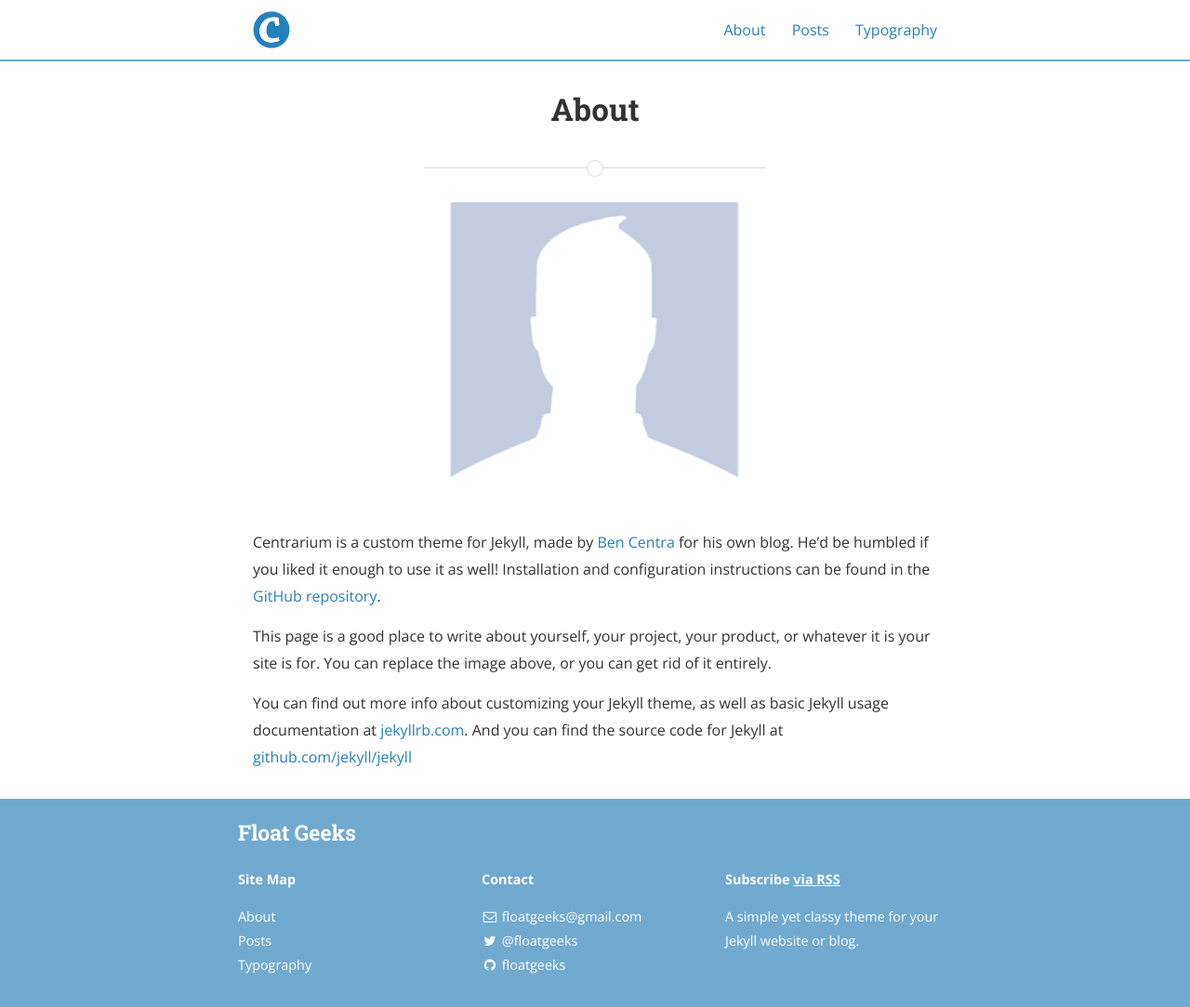
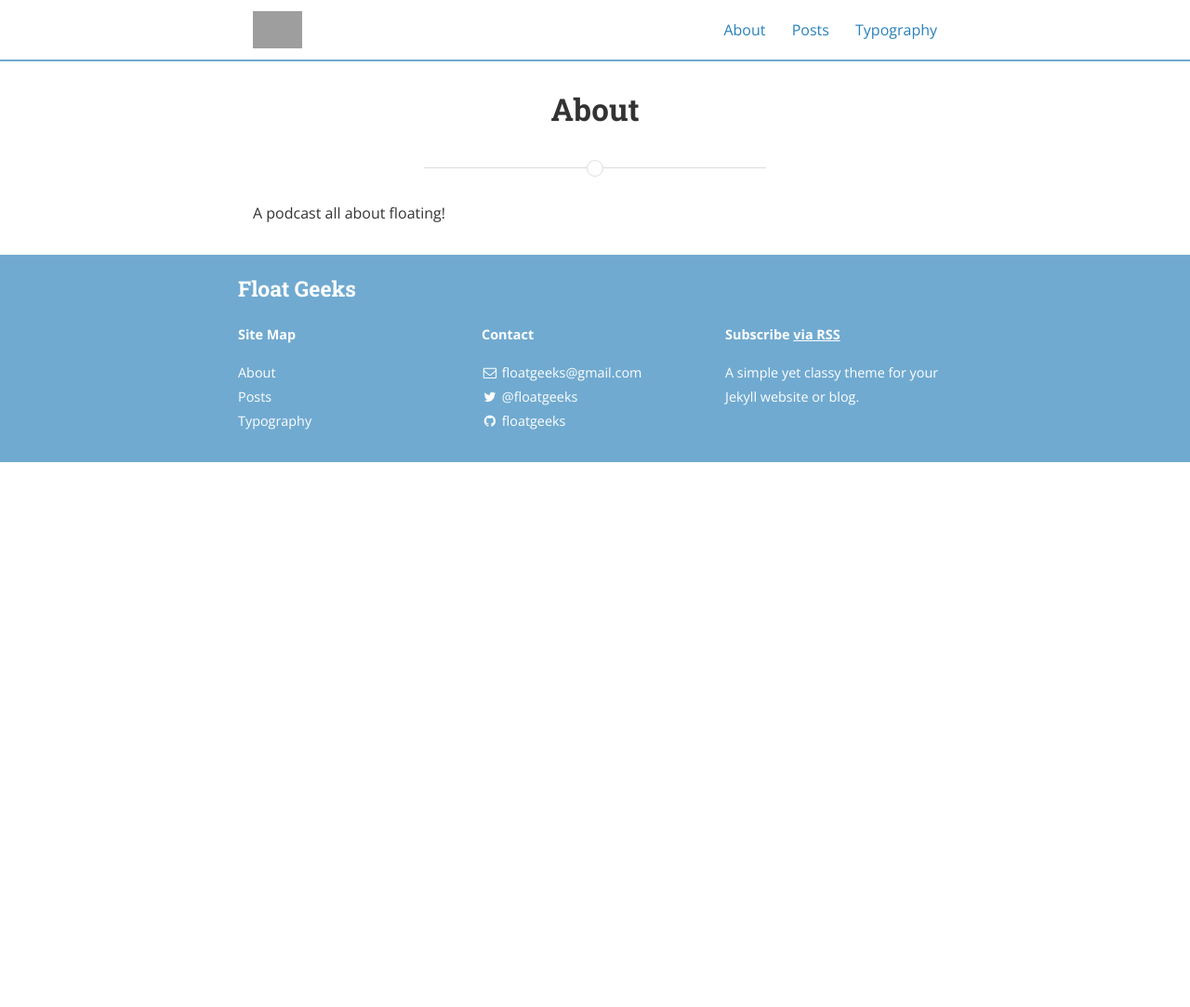
Before and after one commit to floatgeeks/floatgeeks.github.io, a Jekyll site: the page built from about.md, in a window 1280 px wide. Shown: the whole page at 93% size. Built offline with Jekyll 4.4.1, drawn with Linux system fonts in a browser that asks for light colours; nearby versions of some CDN libraries; a style sheet for code colours, icons or effects is not loaded; after the commit the page ends 900 px from its top, so only the background shows below that; grey boxes are pictures that could not be loaded.

Commit message:
Adding podcast

```diff
--- a/_config.yml
+++ b/_config.yml
@@ -1,7 +1,7 @@
 # External gems
 gems:
-  - jekyll-archives # Sorry, not GitHub pages friendly!
   - jekyll-sitemap
+  - jekyll-paginate
 
 # Site settings
 title: Float Geeks
@@ -11,24 +11,15 @@ name: Float Geeks
 description: >
   A simple yet classy theme for your Jekyll website or blog.
 baseurl: "/" # the subpath of your site, e.g. /blog/
-url: "http://floatgeeks.com" # the base hostname & protocol for your site
-cover: "assets/header_image.jpg"
-logo: "assets/logo.png"
+url: "http://floatgeeks.io" # the base hostname & protocol for your site
+cover: "images/FloatGeeks.jpg"
+logo: "images/logo.jpg"
 
 # Build settings
 markdown: kramdown
 paginate: 5
 paginate_path: "/page:num/"
 
-# Archive settings (see https://github.com/jekyll/jekyll-archives/)
-jekyll-archives:
-  enabled:
-    - categories
-    - tags
-  layout: 'archive'
-  permalinks:
-    category: '/category/:name/'
-    tag: '/tag/:name/'
 
 # Disqus comments
 disqus_shortname: floatgeeks
@@ -36,13 +27,6 @@ disqus_shortname: floatgeeks
 #Google analytics
 ga_tracking_id: "UA-66614362-1"
 
-# Category descriptions (for archive pages)
-descriptions:
-  - cat: jekyll
-    desc: "Posts describing Jekyll setup techniques."
-
-  - cat: dummy
-    desc: "Just some placeholder posts, lorem ipsum and the rest."
 
 # Social icons and sharing options
 #
--- a/about.md
+++ b/about.md
@@ -3,15 +3,4 @@ layout: page
 title: About
 permalink: /about/
 ---
-
-<img src="{{ site.baseurl }}assets/profile-placeholder.gif" title="Profile Picture" class="profile">
-
-Centrarium is a custom theme for Jekyll, made by [Ben Centra][bencentra] for his own blog. He'd be humbled if you liked it enough to use it as well! Installation and configuration instructions can be found in the [GitHub repository](https://github.com/bencentra/centrarium).
-
-This page is a good place to write about yourself, your project, your product, or whatever it is your site is for. You can replace the image above, or you can get rid of it entirely.
-
-You can find out more info about customizing your Jekyll theme, as well as basic Jekyll usage documentation at [jekyllrb.com](http://jekyllrb.com/). And you can find the source code for Jekyll at [github.com/jekyll/jekyll](https://github.com/jekyll/jekyll)
-
-[centrarium]: https://github.com/bencentra/centrarium
-[bencentra]: http://bencentra.com
-[jekyll]: https://github.com/jekyll/jekyll
+A podcast all about floating!
--- a/index.html
+++ b/index.html
@@ -20,7 +20,7 @@ layout: default
       <a class="post-link" href="{{ post.url | remove_first: '/' | prepend: site.baseurl }}">{{ post.title }}</a>
     </h2>
     <section class="post-excerpt" itemprop="description">
-      <p>{{ post.content | strip_html | truncatewords: 50 }}</p>
+      <p>{{ post.content | truncatewords: 50 }}</p>
     </section>
     <section class="post-meta">
     	<div class="post-date">{{ post.date | date: "%B %-d, %Y" }}</div>
```
Also changed, not shown: _episodes/001-hello-world.yml (deleted, +0 -37 lines), _posts/001-hello-world.yml (deleted, +0 -37 lines), _posts/2015-04-18-FirstPost.markdown (deleted, +0 -9 lines), 9 other files.
